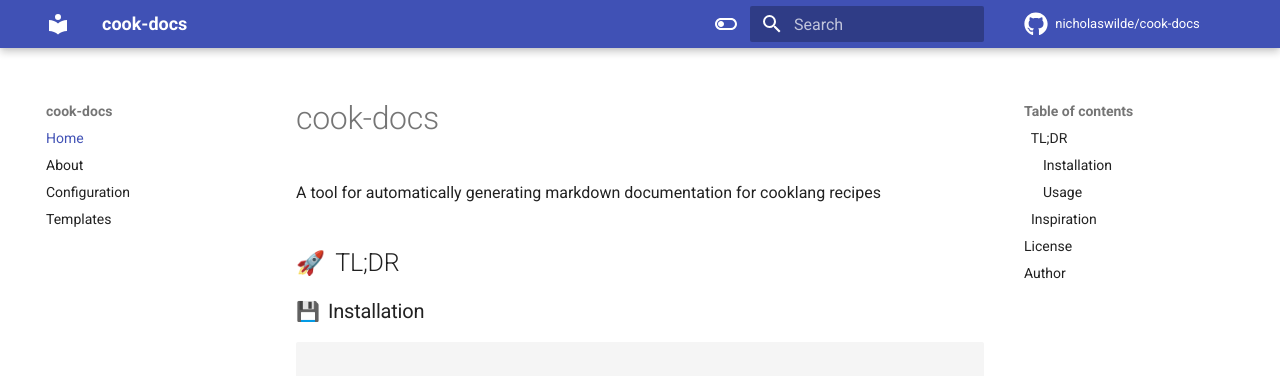
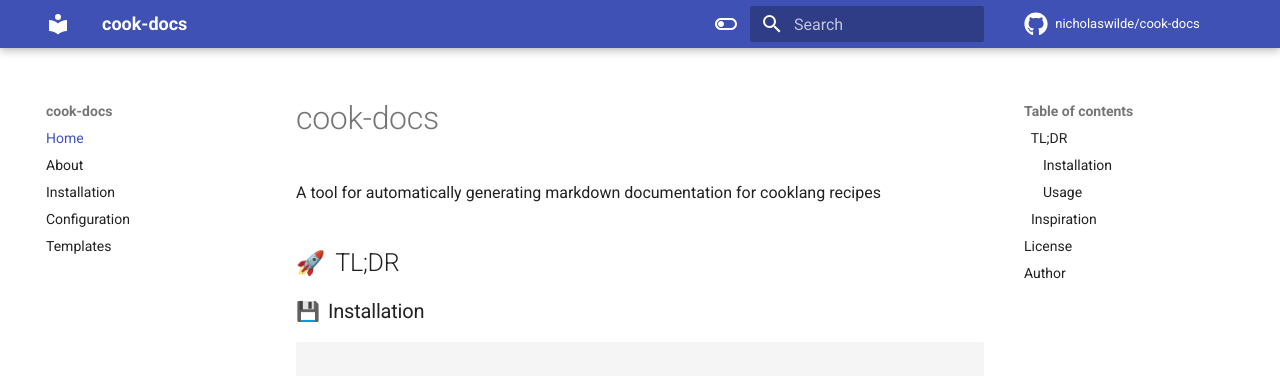
Before and after one commit to nicholaswilde/cook-docs, an MkDocs documentation site: the page built from docs/index.md, in a window 1280 px wide. Shown: the top 376 px of the page. Built offline with MkDocs 1.6.1 and Material for MkDocs 9.7.7, drawn with Linux system fonts in a browser that asks for light colours; emoji names are drawn with the system emoji font; comment, search, counter and statistics services are not loaded.

Commit message:
Update mkdocs.yml

```diff
--- a/mkdocs.yml
+++ b/mkdocs.yml
@@ -32,6 +32,7 @@ theme:
 nav:
   - Home: index.md
   - About: about.md
+  - Installation: installation.md
   - Configuration: configuration.md
   - Templates: templates.md
 
```
